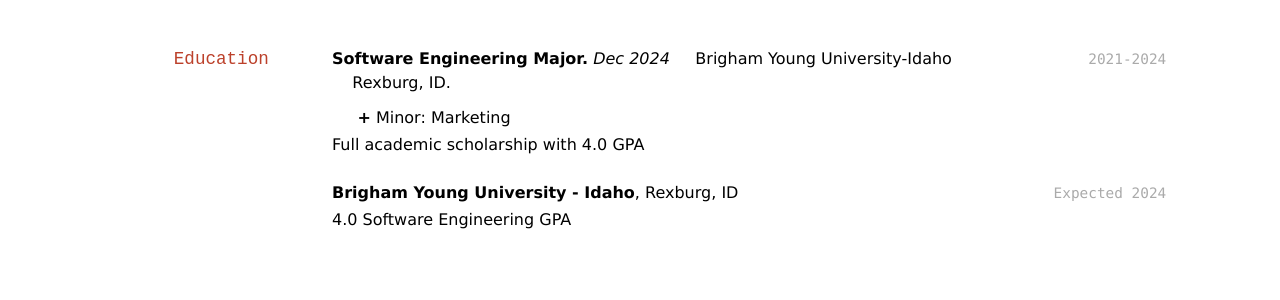
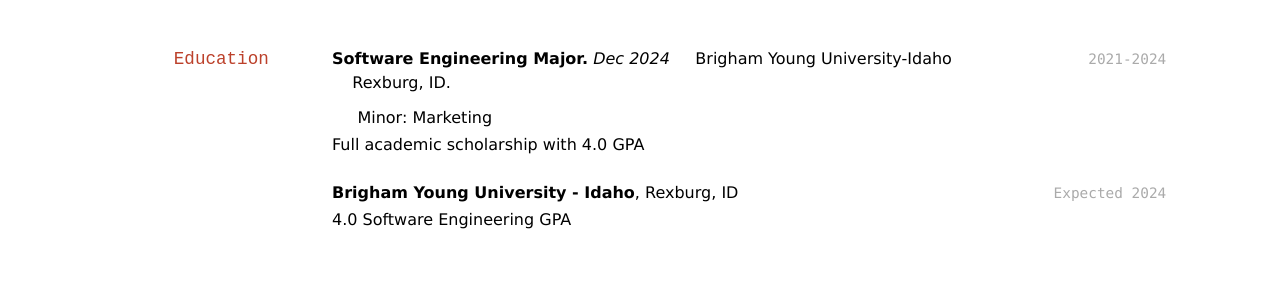
Before and after one commit to jegunderson/Gunderson-Resume_2, a Jekyll site: the page built from docs/index.md, in a window 1280 px wide. Shown: the part 158-458 px from the top of the page. Built offline with Jekyll 4.4.1, drawn with Linux system fonts in a browser that asks for light colours.

```diff
--- a/docs/index.md
+++ b/docs/index.md
@@ -23,7 +23,7 @@ Student of software engineering
 &nbsp;&nbsp;&nbsp;&nbsp;Brigham Young University-Idaho
 &nbsp;&nbsp;&nbsp;&nbsp;Rexburg, ID.
 
-&nbsp;&nbsp;&nbsp;&nbsp; **+** Minor: Marketing
+&nbsp;&nbsp;&nbsp;&nbsp; Minor: Marketing
 
 - Full academic scholarship with 4.0 GPA
 
```
